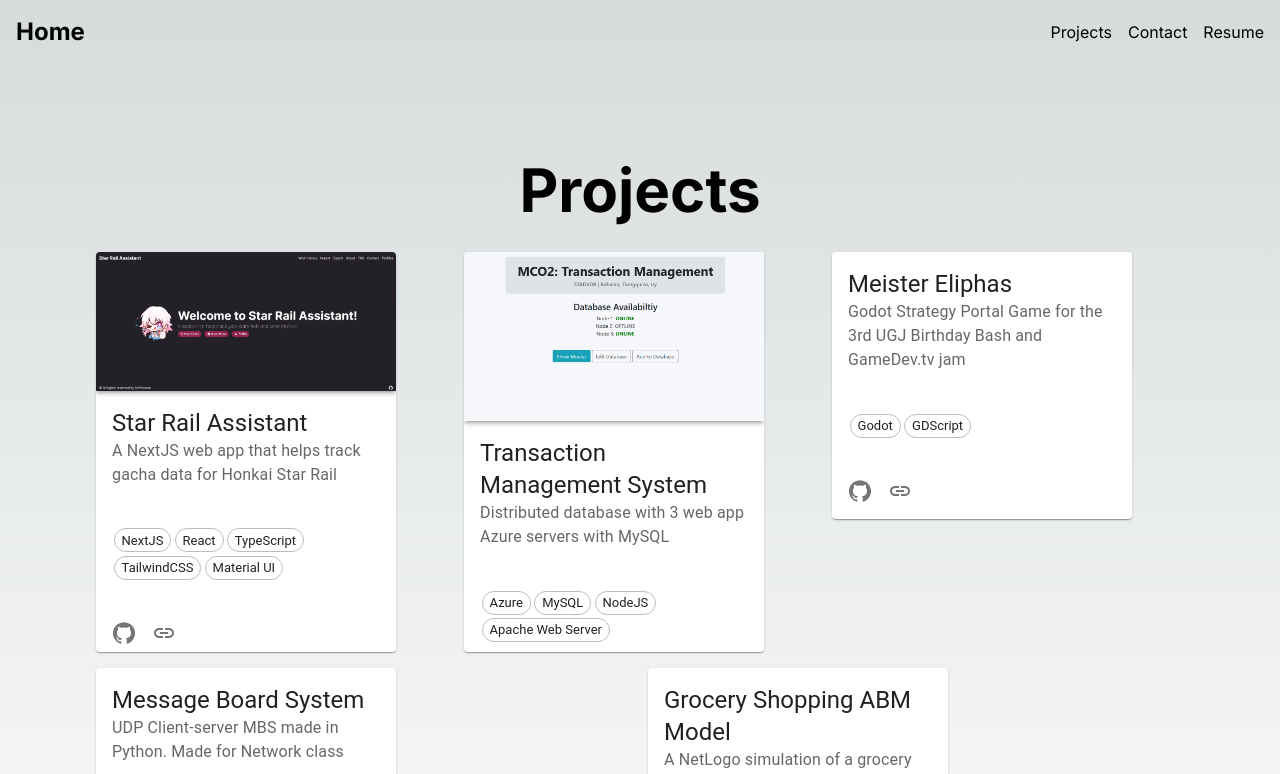
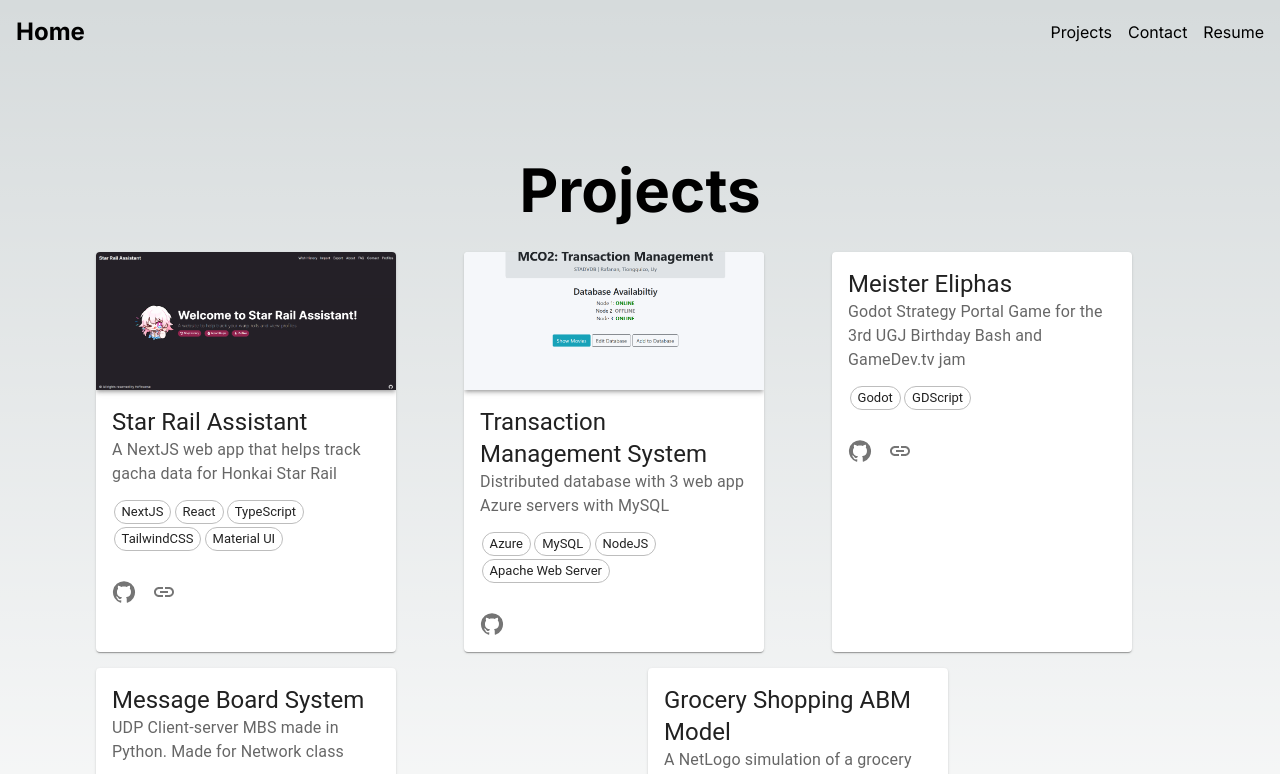
Before and after one commit to erik-lance/portfolio-website, a Next.js app: page /projects in a window 1280 px wide. Shown: the top 774 px of the page. Built offline with nearby package versions, Linux system fonts and the light colour scheme.

Commit message:
Adjusted some padding

```diff
--- a/src/components/ProjectTile.tsx
+++ b/src/components/ProjectTile.tsx
@@ -33,6 +33,7 @@ export default function ProjectTile(
             sx={{
                 width: 300,
                 maxHeight: 400,
+                height: "100%",
             }}
         >
             {/* Clicking on the card's action area leads to its page */}
@@ -48,7 +49,7 @@ export default function ProjectTile(
                         image={"/project_imgs/" + image}
                         alt={title}
                         sx={{
-                            maxHeight: 200,
+                            maxHeight: 138,
                             boxShadow: 3,
                         }}
                     />
@@ -57,9 +58,18 @@ export default function ProjectTile(
                 <CardHeader
                     title={title}
                     subheader={tagline}
+                    sx={{
+                        paddingBottom: 0,
+                    }}
                 />
 
-                <CardContent>
+                <CardContent
+                    sx={{
+                        paddingY: 0.5,
+                        maxHeight: 170,
+                        overflow: "auto"
+                    }}
+                >
                     <List>
                         {tech.map((tech) => (
                             <Chip
```
